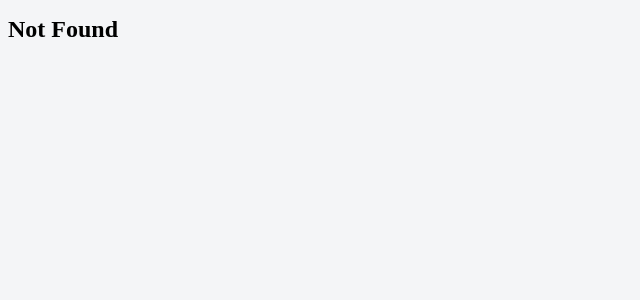
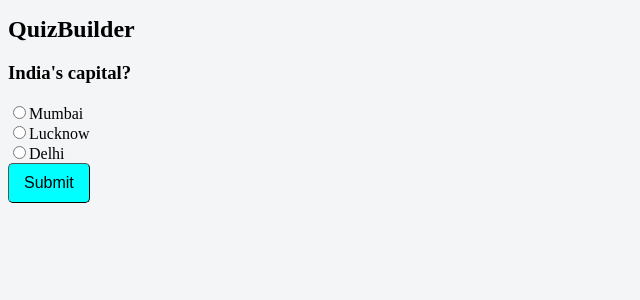
Before and after one commit to Naincy31/React-Daily-Labs, a React (Create React App) app: page /quiz-builder in a window 1280 px wide. Shown: the top 300 px of the page, without its empty margins (0-640 px from the left). Built offline with nearby package versions, Linux system fonts and the light colour scheme.

Commit message:
Quiz Builder

```diff
--- a/src/App.js
+++ b/src/App.js
@@ -99,6 +99,11 @@ function App() {
           <h1>Phone Book</h1>
         </div>
       </Link>
+      <Link to="/quiz-builder">
+        <div className='card'>
+          <h1>Quiz Builder</h1>
+        </div>
+      </Link>
     </div>
   );
 }
--- /dev/null
+++ b/src/components/QuizBuilder/QuizBuilder.jsx
@@ -0,0 +1,88 @@
+import React, { useMemo, useState } from 'react'
+
+const QuizBuilder = () => {
+
+    const questions = [
+        {
+            question: "India's capital?",
+            options: ["Mumbai", "Lucknow", "Delhi"],
+            answer: "Delhi"
+        },
+        {
+            question: "The country behind COVID?",
+            options: ["Pakistan", "China", "Japan"],
+            answer: "China"
+        },
+        {
+            question: "What is Naincy's last name",
+            options: ["Mathur", "Rathore", "Singhania"],
+            answer: "Rathore"
+        },
+        {
+            question: "Where do rich people poop?",
+            options: ["Commode", "Floor", "Sauna"],
+            answer: "Sauna"
+        }
+    ]
+
+    const totalQuestions = useMemo(() => questions.length, [questions])
+
+    const [quesIndex, setQuesIndex] = useState(0)
+    const [score, setScore] = useState(0)
+    const [answer, setAnswer] = useState(null)
+    const [feedback, setFeedback] = useState(null)
+    const [completeQuiz, setCompleteQuiz] = useState(false)
+
+    const handleChange = (e) => {
+        setAnswer(e.target.value)
+    }
+
+    const handleSubmit = () => {
+        if(answer === questions[quesIndex].answer){
+            setFeedback("Your answer is correct!")
+            setScore((prev) => prev + 1)
+        } else {
+            setFeedback("Incorrect answer")
+        }
+        if(quesIndex === totalQuestions - 1){
+            setCompleteQuiz(true)
+        } else {
+            setQuesIndex((prev) => prev + 1)
+            setAnswer(null)
+        }
+    }
+
+  return (
+    <div>
+        <h1>QuizBuilder</h1>
+        <h3>{questions[quesIndex].question}</h3>
+        {questions[quesIndex].options.map((option, index) => (
+            <div key={`${option}-${index}`}>
+                <input
+                    type="radio"
+                    value={option}
+                    onChange={handleChange}
+                    checked={option === answer}
+                    name='answers'
+                    id={option}
+                />
+                <label htmlFor={option}>{option}</label>
+            </div>
+        ))}
+        <button onClick={handleSubmit} disabled={completeQuiz}>Submit</button>
+
+        <div id="feedback">
+            {quesIndex !== 0 && !completeQuiz && feedback}
+        </div>
+        <div id="score">
+            {
+                completeQuiz &&
+                `Quiz complete! Your score: ${score} out of ${totalQuestions}`
+            }
+        </div>
+
+    </div>
+  )
+}
+
+export default QuizBuilder
--- a/src/index.js
+++ b/src/index.js
@@ -21,6 +21,7 @@ import Todo from './components/Todo/Todo';
 import NestedCheckbox from './components/NestedCheckbox/NestedCheckbox';
 import FileExplorer from './components/FileExplorer/FileExplorer';
 import PhoneBook from './components/PhoneBook/PhoneBook';
+import QuizBuilder from './components/QuizBuilder/QuizBuilder';
 
 const root = ReactDOM.createRoot(document.getElementById('root'));
 root.render(
@@ -47,6 +48,7 @@ root.render(
         <Route path='/nested-checkbox' element={<NestedCheckbox />} />
         <Route path='/file-explorer' element={<FileExplorer />} />
         <Route path='/phone-book' element={<PhoneBook />} />
+        <Route path='/quiz-builder' element={<QuizBuilder />} />
         <Route path='*' element={<h1>Not Found</h1>} />
       </Routes>
     </BrowserRouter>
```
